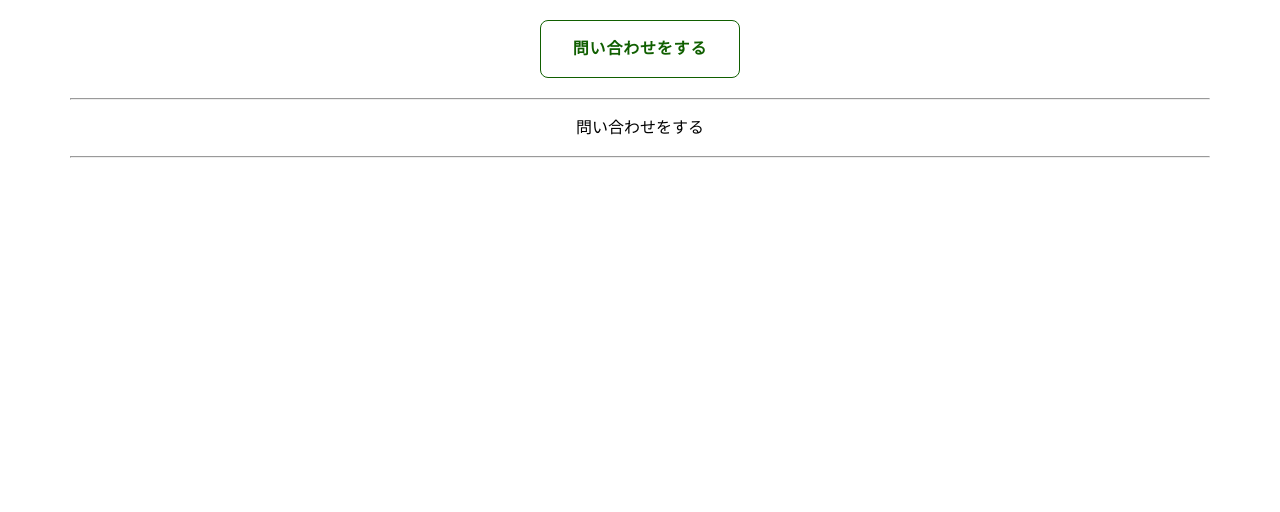
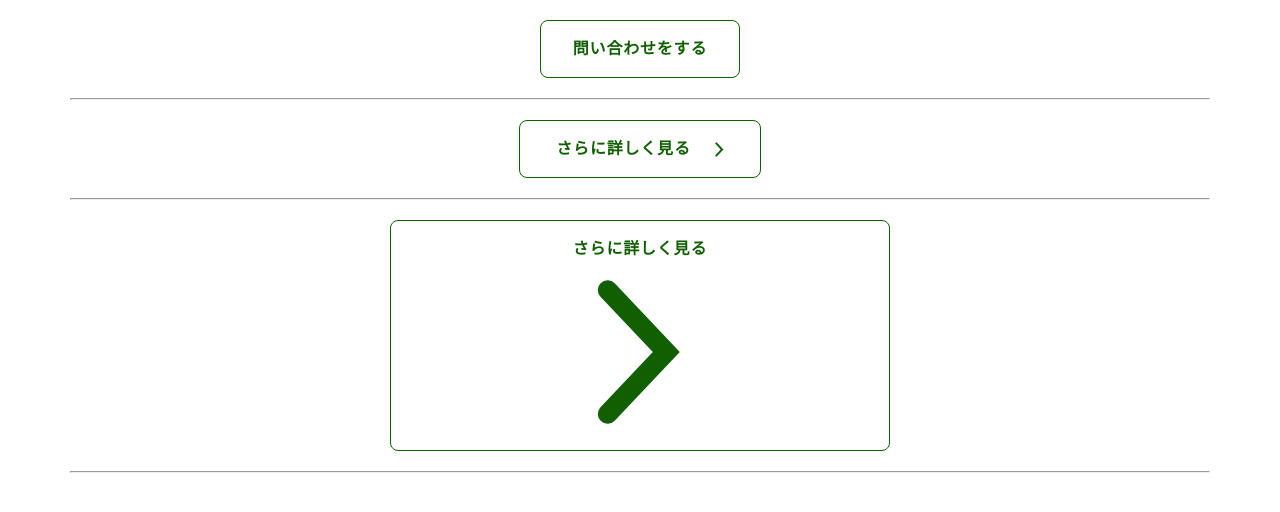
Before and after one commit to kura3698/fresh-grove, a website: page components.html in a window 1280 px wide. Drawn offline with Linux system fonts and the light colour scheme.

```diff
--- a/components.html
+++ b/components.html
@@ -57,11 +57,31 @@
     </style>
   </head>
   <body>
+    <svg style="display: none">
+      <defs>
+        <symbol viewBox="0 0 14 23" id="arrow">
+          <path
+            d="M2 21L11 11.5L2 2"
+            stroke="currentColor"
+            stroke-width="3"
+            stroke-linecap="round"
+            fill="none"
+          />
+        </symbol>
+      </defs>
+    </svg>
     <div class="l-inner">
       <a href="#contact" class="c-button">問い合わせをする</a>
       <hr />
-
-      <a href="" class="c-button-">問い合わせをする</a>
+      <a href="" class="c-button c-button--arrow"
+        ><span>さらに詳しく見る</span
+        ><svg class=""><use href="#arrow"></use></svg>
+      </a>
+      <hr />
+      <a href="" class="c-button c-button--cta"
+        ><span>さらに詳しく見る</span
+        ><svg class=""><use href="#arrow"></use></svg>
+      </a>
       <hr />
     </div>
   </body>
--- a/src/assets/sass/components/c-button.scss
+++ b/src/assets/sass/components/c-button.scss
@@ -20,4 +20,16 @@
       background: $hover-primary;
     }
   }
+  &.c-button--arrow {
+    margin-inline: auto;
+    display: flex;
+    align-items: center;
+    padding-inline: rm(36);
+    width: fit-content;
+    gap: rm(24);
+    svg {
+      height: 19px;
+      width: 9px;
+    }
+  }
 }
```
Also changed, not shown: css/style.css.
